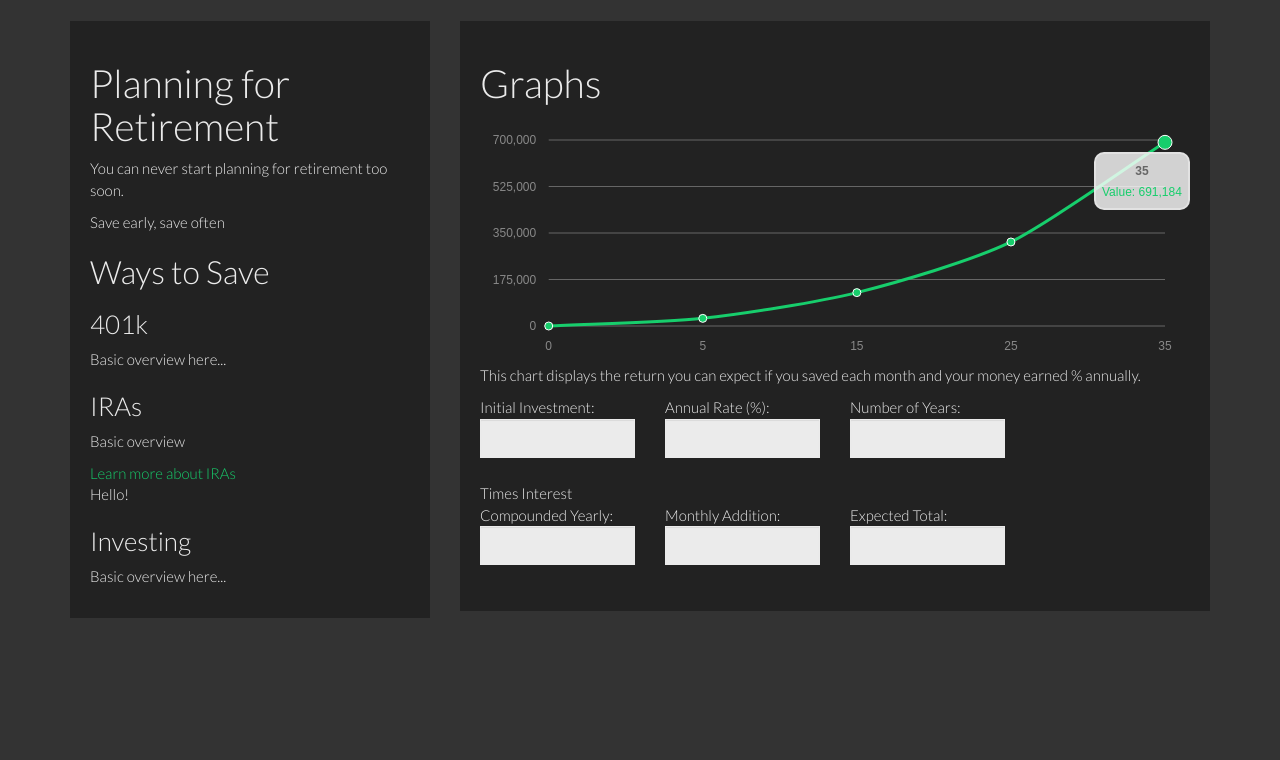
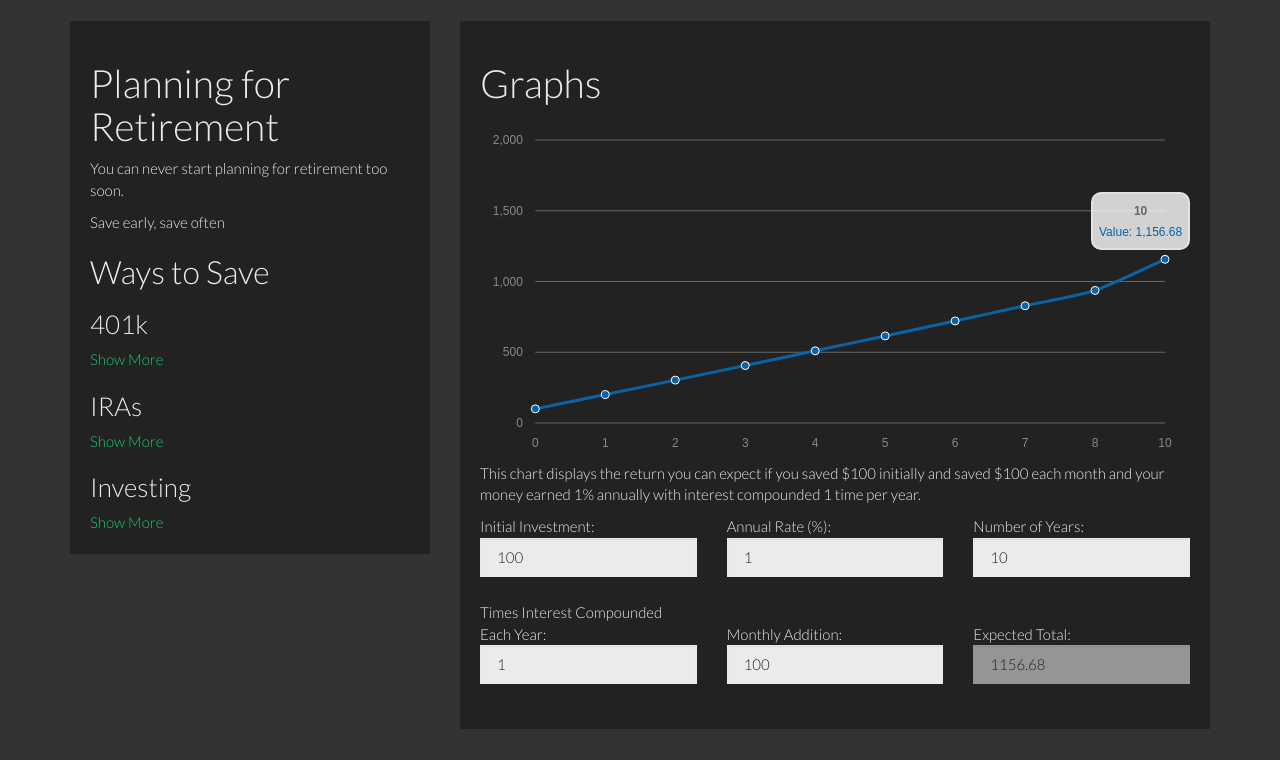
Before and after one commit to RaikesCohort2013/code-one-2015, a Django app: a page that uses web/templates/base.html in a window 1280 px wide. Shown: the part 40-800 px from the top of the page. Run offline with Django 3.2, Linux system fonts and the light colour scheme; some libraries are stand-ins or nearby versions.

Commit message:
improved graph

```diff
--- a/web/static/js/retirement.js
+++ b/web/static/js/retirement.js
@@ -45,7 +45,7 @@ var retirementModel = function () {
 		self.basicInvestingVisible(!self.basicInvestingVisible());
 	};
 
-	new Morris.Line({
+	/*new Morris.Line({
 		element: 'savingsChart',
 
 		data: [
@@ -62,23 +62,25 @@ var retirementModel = function () {
 		labels: ['Value'],
 		lineColors: ['#17ce6c'],
 		parseTime: false
-	});
+	});*/
 
 	self.compoundInterest = ko.computed(function () {
 		var values = [];
-		if (years >= 1) values.push(computeCompoundForYear(1))
-		if (years >= 5) values.push(computeCompoundForYear(5));
-		if (years >= 10) values.push(computeCompoundForYear(10));
-		if (years >= 20) values.push(computeCompoundForYear(20));
-		if (years >= 50) values.push(computeCompoundForYear(50));
+		var years = self.numberYears();
+		for (var i = 0; i < years - 1; i++) {
+			values.push(computeCompoundForYear(i));
+		}
 
-		var compoundInterest = computeCompoundForYear(self.numberYears());
-		if (years != 1 && years != 5 && years != 10 && years != 20 && years != 50) values.push(compoundInterest);
+		var compoundInterest = computeCompoundForYear(years);
+		values.push(compoundInterest);
 
-		return compoundInterest;
+		self.coumpoundInterestValues(values);
+
+		return compoundInterest.value;
 	});
 
 	function computeCompoundForYear(years) {
+		if (years > 0) {
 			var compoundInterestForPrincipal = self.initialInvestment()
 				* Math.pow(
 					(1 + (self.annualRate() / 100 / self.numberOfTimesCompoundedYearly())),
@@ -89,7 +91,12 @@ var retirementModel = function () {
 				* ((Math.pow(1 + (self.annualRate() / 100 / self.numberOfTimesCompoundedYearly()), self.numberOfTimesCompoundedYearly() * years) - 1)
 				/ (self.annualRate() / 100 / self.numberOfTimesCompoundedYearly()));
 
-		return compoundInterestForPrincipal + futureValueOfASeries;
+			var total = compoundInterestForPrincipal + futureValueOfASeries
+
+			return { value: total.toFixed(2), year: years };
+		} else {
+			return { value: self.initialInvestment(), year: years };
+		}
 	};
 };
 
--- a/web/templates/base.html
+++ b/web/templates/base.html
@@ -6,7 +6,6 @@
     <link rel="stylesheet" href="{% static "css/bootstrap.min.css" %}" />
     <link rel="stylesheet" href="{% static "css/morris.css" %}" />
     <link rel="stylesheet" href="{% static "css/site.css" %}" />
-    <link rel="stylesheet" href="{% static "css/morris.css" %}" />
 
     <script src="{% static "js/lib/jquery.min.js" %}"></script>
     <script src="{% static "js/lib/bootstrap.min.js" %}"></script>
--- a/web/templates/pages/retirement.html
+++ b/web/templates/pages/retirement.html
@@ -39,30 +39,30 @@
 
 <h1>Graphs</h1>
 
-<div id="savingsChart" style="height: 250px;"></div>
-<p>This chart displays the return you can expect if you saved <span data-bind="text: monthlyAddition"></span> each month and
-	your money earned <span data-bind="annualRate"></span>% annually.</p>
+<div data-bind="morris: { type: 'Line', data: coumpoundInterestValues, xkey: 'year', ykeys: ['value'], labels: ['Value'], parseTime: false }"></div>
+<p>This chart displays the return you can expect if you saved $<span data-bind="text: initialInvestment"></span> initially and saved $<span data-bind="text: monthlyAddition"></span> each month and
+	your money earned <span data-bind="text: annualRate"></span>% annually with interest compounded <span data-bind="text: numberOfTimesCompoundedYearly"></span> time<span data-bind="visible: numberOfTimesCompoundedYearly() !== 1">s</span> per year.</p>
 
 <div class="row form-group">
-	<div class="col-xs-3">
+	<div class="col-xs-4">
 	    <p>Initial Investment: <input class="form-control"  data-bind="value: initialInvestment" /></p>
 	</div>
-	<div class="col-xs-3">
+	<div class="col-xs-4">
 	    <p>Annual Rate (%): <input class="form-control" data-bind="value: annualRate" /></p>
 	</div>
-	<div class="col-xs-3">
+	<div class="col-xs-4">
 	    <p>Number of Years: <input class="form-control" data-bind="value: numberYears" /></p>
 	</div>
 </div>
 <div class="row form-group">
-	<div class="col-xs-3">
-	    <p>Times Interest Compounded Yearly: <input class="form-control"  data-bind="value: numberOfTimesCompoundedYearly" /></p>
+	<div class="col-xs-4">
+	    <p>Times Interest Compounded<br/>Each Year: <input class="form-control"  data-bind="value: numberOfTimesCompoundedYearly" /></p>
 	</div>
-	<div class="col-xs-3">
+	<div class="col-xs-4">
 	    <p><br/>Monthly Addition: <input class="form-control" data-bind="value: monthlyAddition" /></p>
 	</div>
-	<div class="col-xs-3">
-	    <p><br/>Expected Total: <input class="form-control" data-bind="value: compoundInterest" /></p>
+	<div class="col-xs-4">
+	    <p><br/>Expected Total: <input class="form-control" data-bind="value: compoundInterest" disabled="" /></p>
 	</div>
 </div>
 
```
Lines whose indentation alone changed are shown as unchanged.
